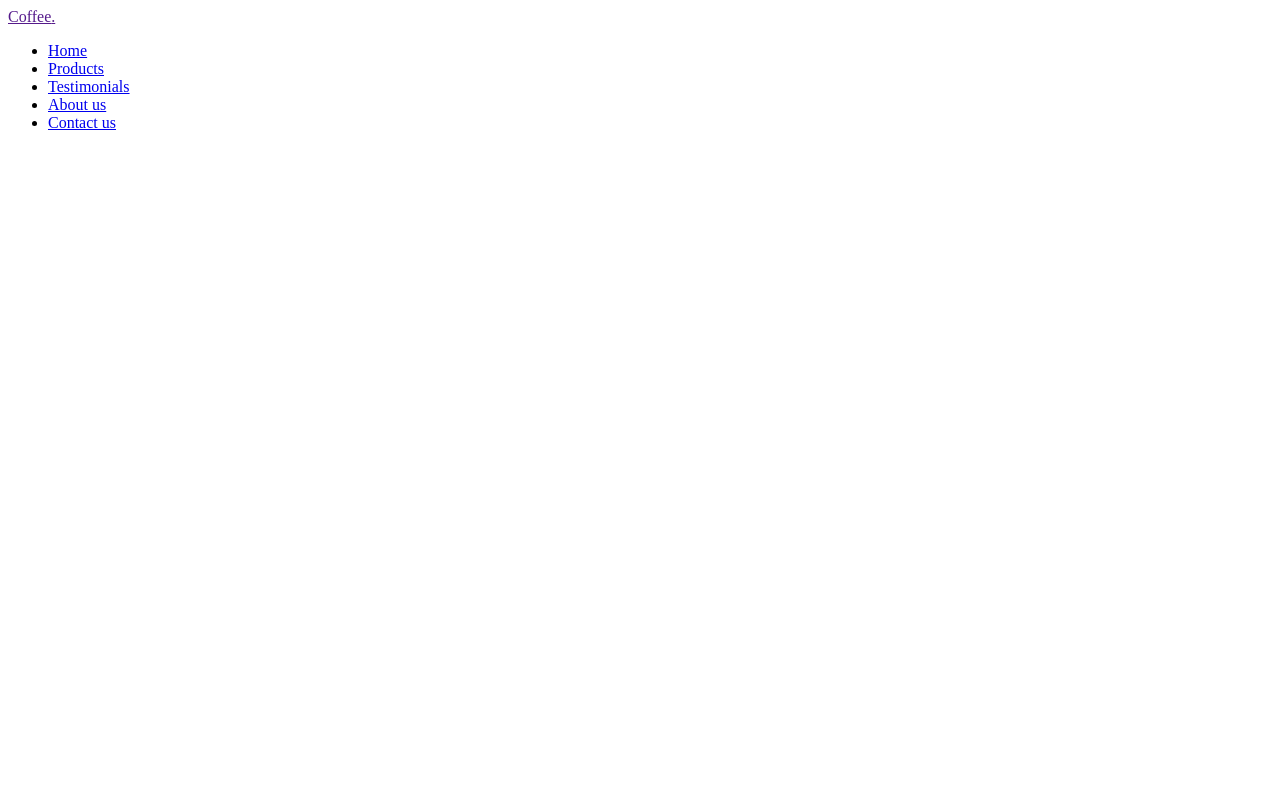
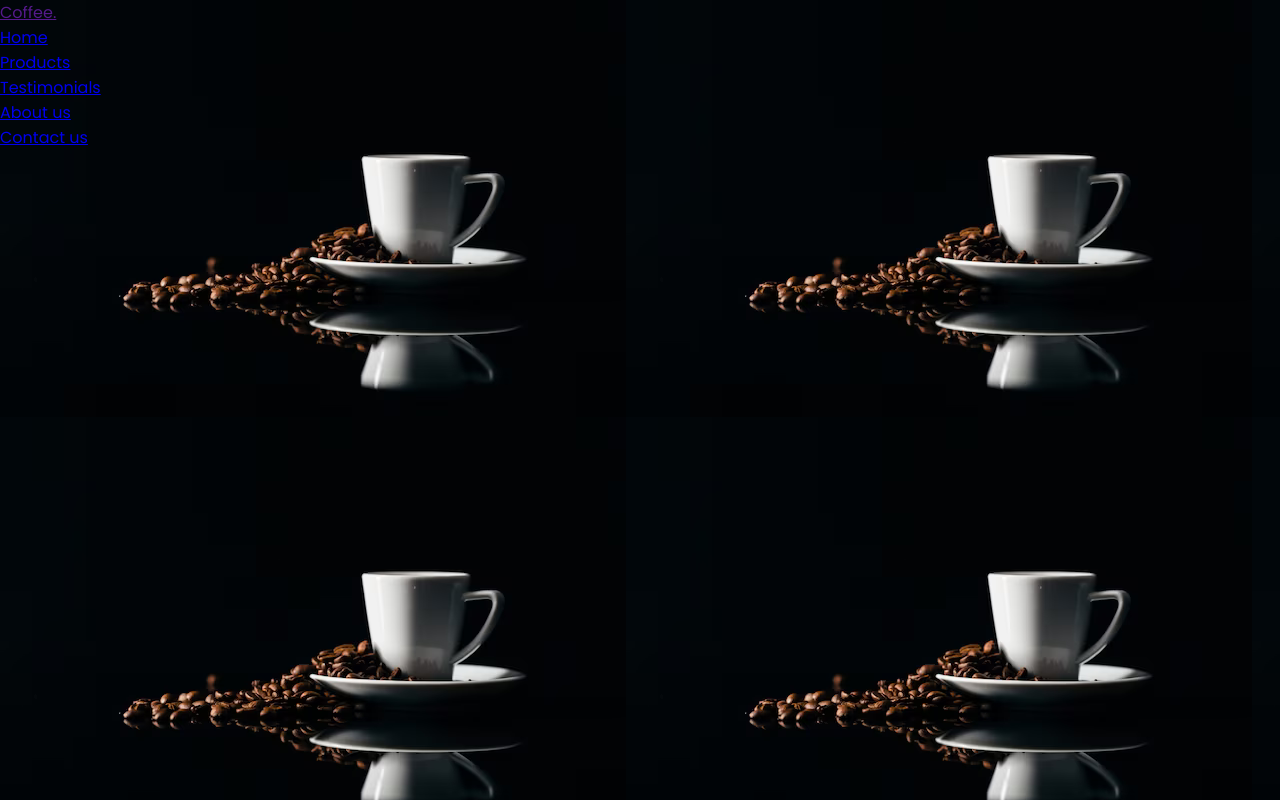
Before and after one commit to Christiannaira/coffee_website, a plain HTML site: page index.html in a window 1280 px wide. Drawn offline with nearby package versions, Linux system fonts and the light colour scheme.

Commit message:
feat: added the link for google icons

```diff
--- a/index.html
+++ b/index.html
@@ -3,7 +3,11 @@
 <head>
     <meta charset="UTF-8">
     <meta name="viewport" content="width=device-width, initial-scale=1.0">
-    <title>Document</title>
+    <title>Coffee Website HTML and CSS | Itschristiannaira</title>
+    <link rel="stylesheet" href="style.css">
+    <!--Google Fonts Links For Icon-->
+    <link rel="stylesheet" href="https://fonts.googleapis.com/css2?family=Material+Symbols+Outlined:opsz,wght,FILL,GRAD@24,400,0,0">
+
 </head>
 <body>
 
@@ -22,6 +26,7 @@
 
         </nav>
 
+
     </header>
 
 </body>
--- a/style.css
+++ b/style.css
@@ -7,3 +7,7 @@
     box-sizing: border-box;
     font-family: 'Poppins', sans-serif;
 }
+
+body {
+    background: url("coffee.png");
+}
```
Also changed, not shown: coffee.png (added).
